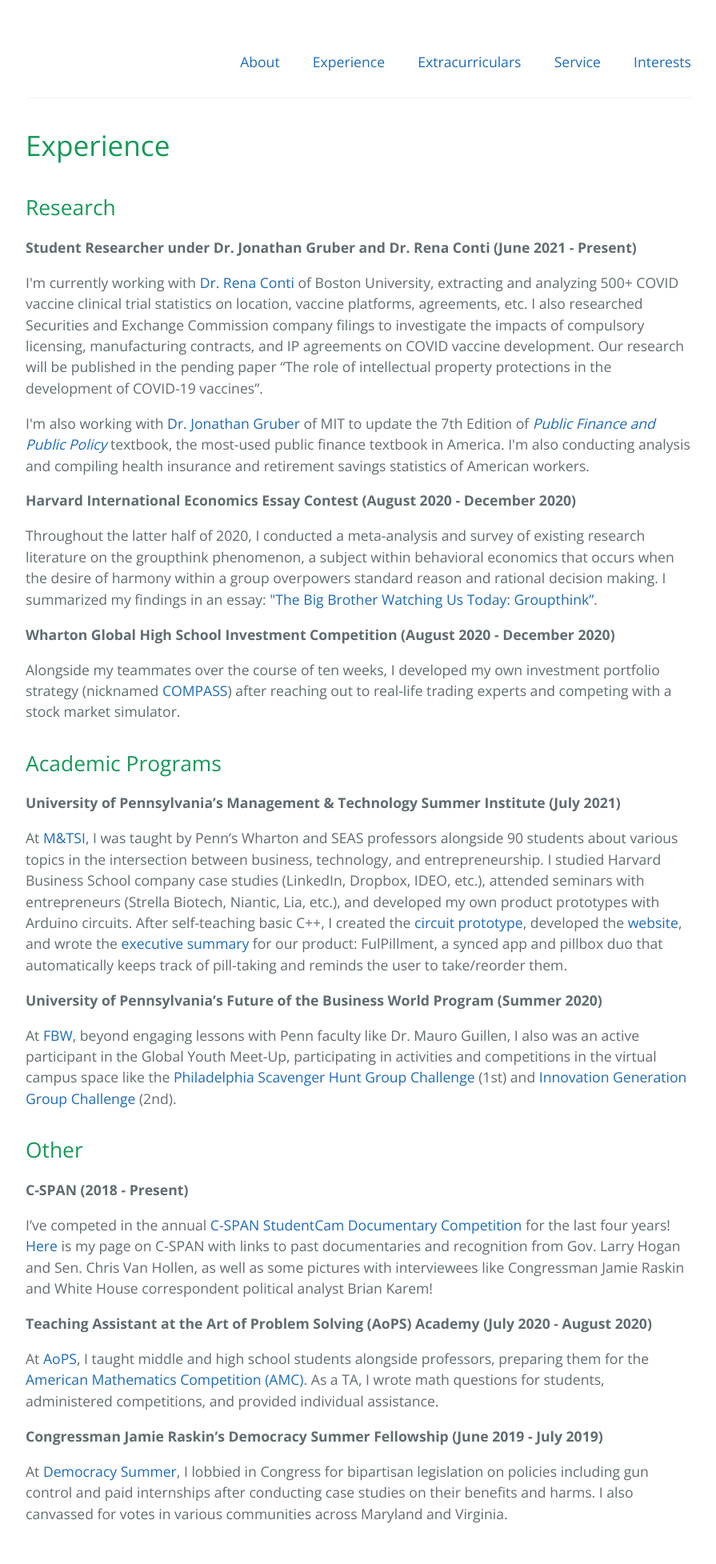
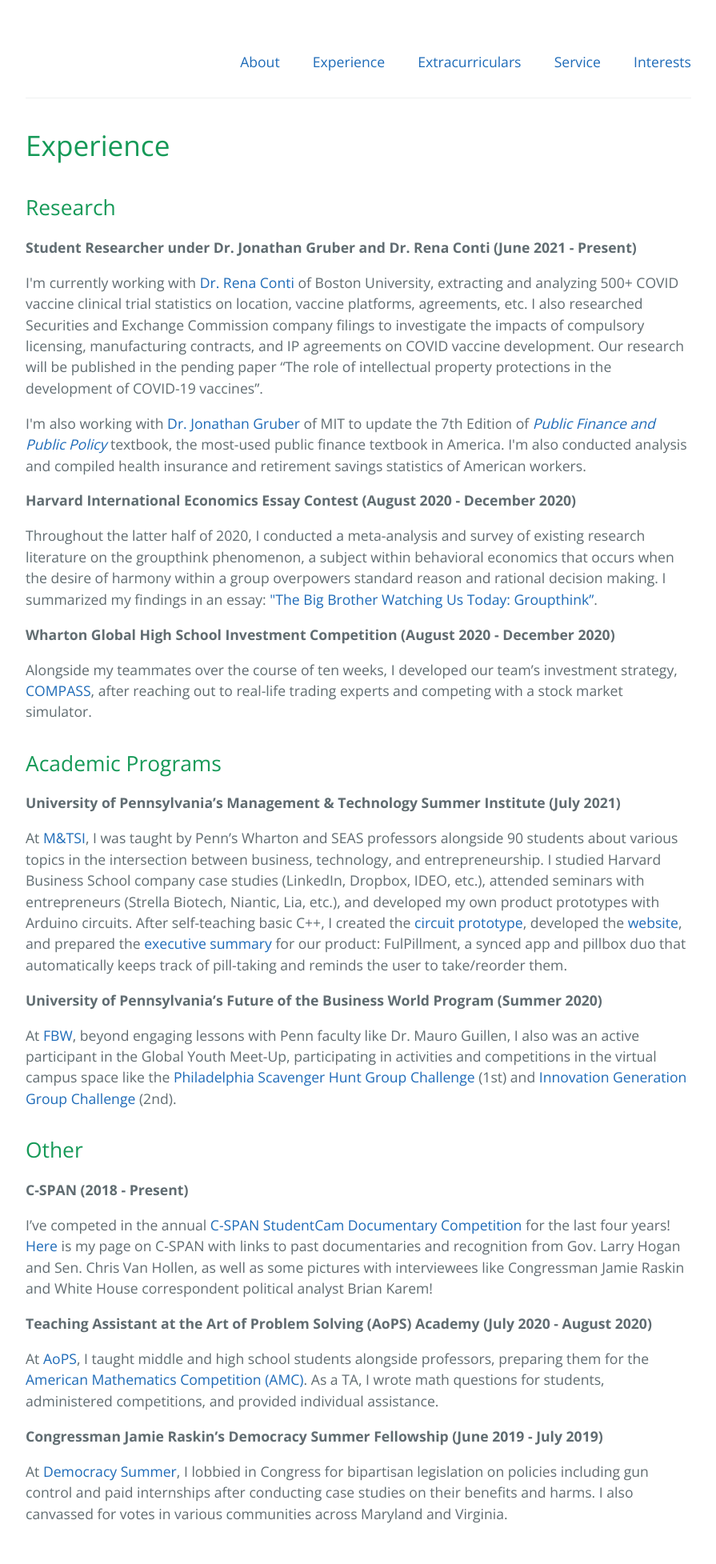
Before and after one commit to carinaxguo/carinaxguo.github.io, a Jekyll site: the page built from experience.html, in a window 1280 px wide. Shown: the whole page at 80% size, without its empty margins (192-1087 px from the left). Built offline with Jekyll 4.4.1, drawn with Linux system fonts in a browser that asks for light colours.

Commit message:
Finish interests

```diff
--- a/experience.html
+++ b/experience.html
@@ -34,7 +34,7 @@
       ><i>Public Finance and Public Policy</i></a
     >
     textbook, the most-used public finance textbook in America. I'm also
-    conducting analysis and compiling health insurance and retirement savings
+    conducted analysis and compiled health insurance and retirement savings
     statistics of American workers.
   </p>
 
@@ -59,9 +59,9 @@
     2020)</b
   >
   <p>
-    Alongside my teammates over the course of ten weeks, I developed my own
-    investment portfolio strategy (nicknamed
-    <a href="../assets/compass.pdf">COMPASS</a>) after reaching out to real-life
+    Alongside my teammates over the course of ten weeks, I developed our team’s
+    investment strategy,
+    <a href="../assets/compass.pdf">COMPASS</a>, after reaching out to real-life
     trading experts and competing with a stock market simulator.
   </p>
 
@@ -85,9 +85,10 @@
     the
     <a href="https://www.youtube.com/watch?v=7-jorZO5SQs">circuit prototype</a>,
     developed the <a href="https://cxguo8.wixsite.com/fulpillment">website</a>,
-    and wrote the <a href="../assets/fulpillment.pdf">executive summary</a> for
-    our product: FulPillment, a synced app and pillbox duo that automatically
-    keeps track of pill-taking and reminds the user to take/reorder them.
+    and prepared the
+    <a href="../assets/fulpillment.pdf">executive summary</a> for our product:
+    FulPillment, a synced app and pillbox duo that automatically keeps track of
+    pill-taking and reminds the user to take/reorder them.
   </p>
 
   <b
```
Also changed, not shown: assets/chorus1.JPG, 6 other files.
